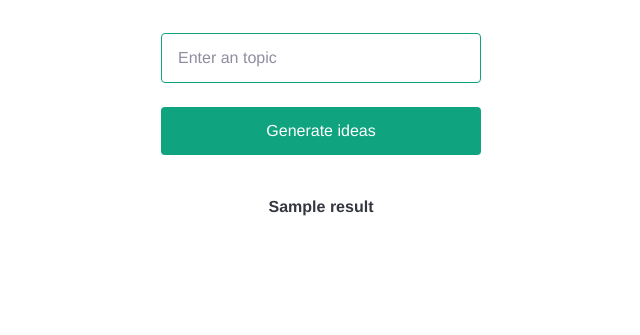
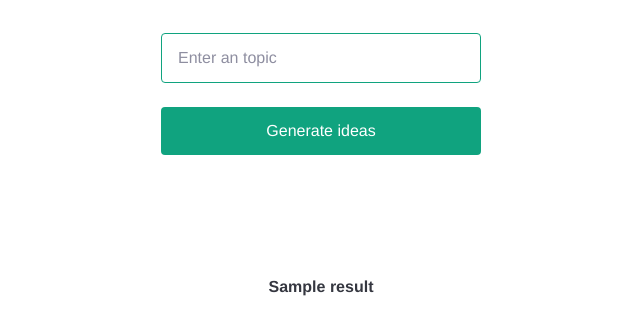
Before and after one commit to openai/openai-quickstart-python, a Flask app: template templates/index.html in a window 1280 px wide. Shown: the part 179-514 px from the top of the page, without its empty margins (319-959 px from the left). Run offline with Flask 2, Linux system fonts and the light colour scheme; the template is opened without the code that fills it: most values are stand-ins (such as "Sample title", 1, 10 or a date in 2020); some web fonts are replaced.

Commit message:
more results

```diff
--- a/static/main.css
+++ b/static/main.css
@@ -62,5 +62,5 @@ input[type="submit"] {
 }
 .result {
   font-weight: bold;
-  margin-top: 40px;
+  margin-top: 120px;
 }
```
